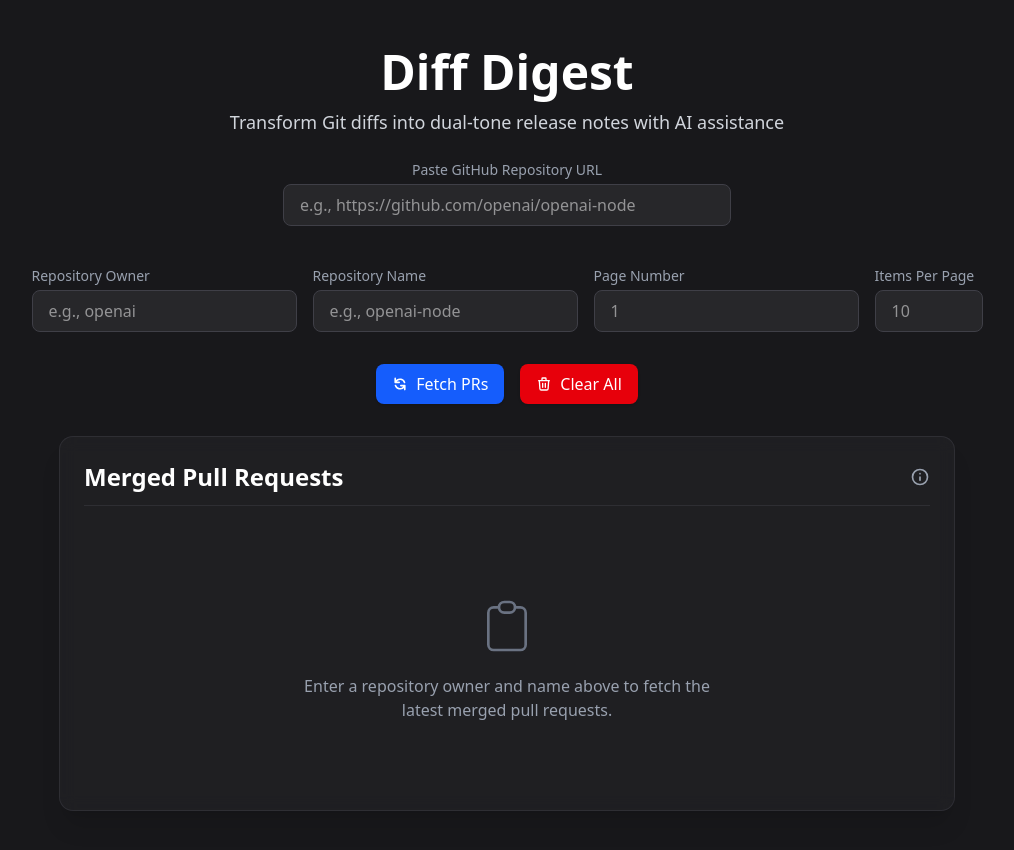
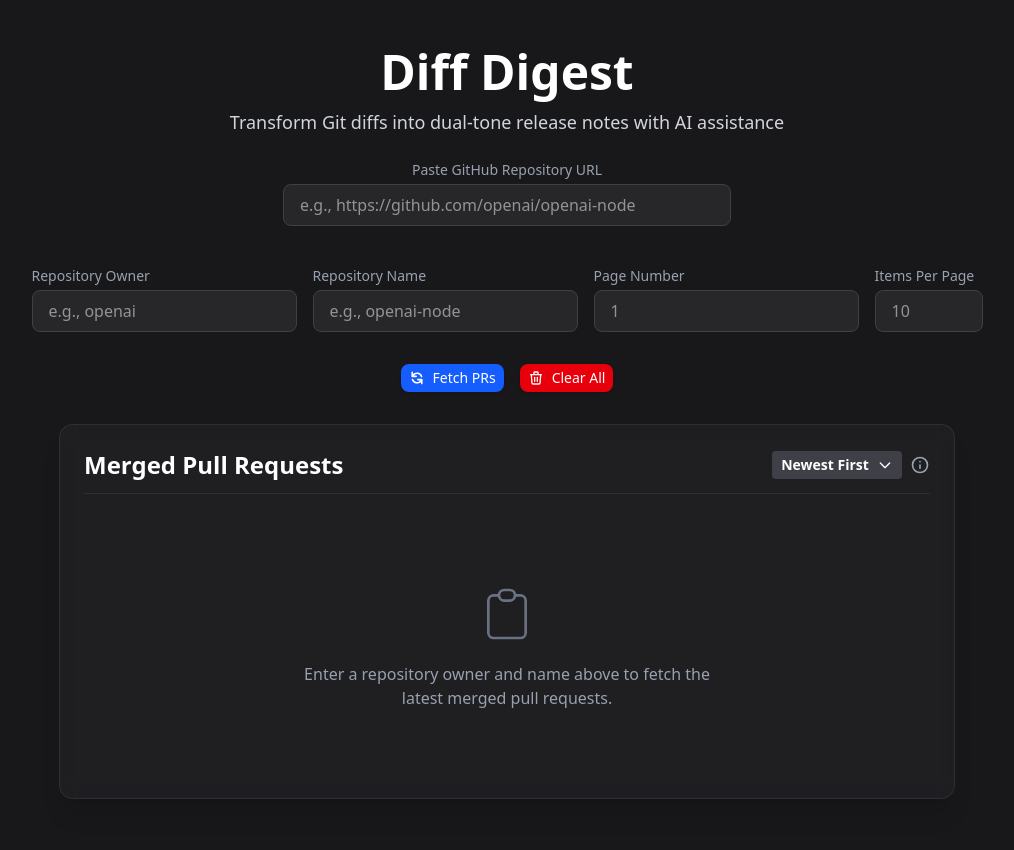
Before and after one commit to nicholaschen09/diff-digest, a Next.js app: page / in a window 1280 px wide. Shown: the top 850 px of the page, without its empty margins (133-1147 px from the left). Built offline with nearby package versions, Linux system fonts and the light colour scheme.

Commit message:
added a button for sorting PRs

```diff
--- a/src/app/api/sample-diffs/route.ts
+++ b/src/app/api/sample-diffs/route.ts
@@ -56,6 +56,7 @@ export async function GET(request: Request) {
     const perPageQuery = searchParams.get('per_page');
     const owner = searchParams.get('owner');
     const repo = searchParams.get('repo');
+    const direction = searchParams.get('direction') === 'asc' ? 'asc' : 'desc';
 
     // Validate required parameters
     if (!owner || !repo) {
@@ -119,8 +120,8 @@ export async function GET(request: Request) {
             state: 'closed',
             per_page: perPage,
             page,
-            sort: 'updated',
-            direction: 'desc',
+            sort: 'created',
+            direction,
         });
 
         // Filter for merged PRs
--- a/src/app/page.tsx
+++ b/src/app/page.tsx
@@ -21,6 +21,7 @@ export default function Home() {
   const [perPage, setPerPage] = usePersistedState<number | undefined>("persisted-perPage", undefined);
   const [page, setPage] = usePersistedState<number | undefined>("persisted-page", undefined);
   const [repoUrl, setRepoUrl] = usePersistedState<string>("persisted-repoUrl", "");
+  const [reverseOrder, setReverseOrder] = usePersistedState<boolean>("persisted-reverseOrder", false);
 
   const diffCardRefs = useRef<Record<string, DiffCardRefMethods>>({});
 
@@ -60,7 +61,7 @@ export default function Home() {
     ]);
   };
 
-  const fetchDiffs = useCallback(async (pageNum: number) => {
+  const fetchDiffs = useCallback(async (pageNum: number, direction?: 'asc' | 'desc') => {
     if (!owner || !repo) {
       setError('Please provide both owner and repo');
       return;
@@ -69,16 +70,19 @@ export default function Home() {
     setIsLoading(true);
     setError(null);
     try {
-      const response = (await fetchWithTimeout(`/api/sample-diffs?owner=${owner}&repo=${repo}&page=${pageNum}&per_page=${perPage}`, {}, 10000)) as Response;
+      const dir = direction || (reverseOrder ? 'asc' : 'desc');
+      const response = (await fetchWithTimeout(`/api/sample-diffs?owner=${owner}&repo=${repo}&page=${pageNum}&per_page=${perPage}${dir ? `&direction=${dir}` : ''}`, {}, 10000)) as Response;
       const data = await response.json();
 
       if (!response.ok) {
         throw new Error(data.error || `HTTP error! status: ${response.status}`);
       }
 
-      setDiffs((prevDiffs) =>
-        pageNum === 1 ? data.diffs : [...prevDiffs, ...data.diffs]
-      );
+      setDiffs((prevDiffs) => {
+        if (pageNum === 1) return data.diffs;
+        // Append or prepend based on direction
+        return dir === 'asc' ? [...prevDiffs, ...data.diffs] : [...data.diffs, ...prevDiffs];
+      });
       setCurrentPage(data.currentPage);
       setNextPage(data.nextPage);
       if (!initialFetchDone) setInitialFetchDone(true);
@@ -93,18 +97,18 @@ export default function Home() {
     } finally {
       setIsLoading(false);
     }
-  }, [owner, repo, perPage, setDiffs, setCurrentPage, setNextPage, setError, setIsLoading, initialFetchDone, setInitialFetchDone]);
+  }, [owner, repo, perPage, setDiffs, setCurrentPage, setNextPage, setError, setIsLoading, initialFetchDone, setInitialFetchDone, reverseOrder]);
 
   // Use useEffect for auto-fetching to avoid hydration errors
   useEffect(() => {
     if (initialFetchDone && diffs.length === 0 && !isLoading && currentPage > 0 && owner && repo) {
-      fetchDiffs(currentPage);
+      fetchDiffs(currentPage, reverseOrder ? 'asc' : 'desc');
     }
-  }, [initialFetchDone, diffs.length, isLoading, currentPage, owner, repo, fetchDiffs]);
+  }, [initialFetchDone, diffs.length, isLoading, currentPage, owner, repo, fetchDiffs, reverseOrder]);
 
   const handleFetchClick = () => {
     setDiffs([]); // Clear existing diffs when fetching the first page again
-    fetchDiffs(page === undefined ? 1 : page);
+    fetchDiffs(page === undefined ? 1 : page, reverseOrder ? 'asc' : 'desc');
   };
 
   const handleBatchGenerateClick = async () => {
@@ -227,7 +231,7 @@ export default function Home() {
                 onClick={handleFetchClick}
                 disabled={isLoading}
                 className={cn(
-                  "px-4 py-2 rounded-md transition-all flex items-center justify-center shadow-sm",
+                  "px-2 py-1 text-sm rounded-md transition-all flex items-center justify-center shadow-sm",
                   isLoading
                     ? "bg-blue-700/70 text-white cursor-wait"
                     : "bg-blue-600 text-white hover:bg-blue-500"
@@ -252,7 +256,7 @@ export default function Home() {
               </button>
               <button
                 onClick={clearAllState}
-                className="px-4 py-2 rounded-md transition-all flex items-center justify-center shadow-sm bg-red-600 text-white hover:bg-red-500"
+                className="px-2 py-1 text-sm rounded-md transition-all flex items-center justify-center shadow-sm bg-red-600 text-white hover:bg-red-500"
               >
                 <svg xmlns="http://www.w3.org/2000/svg" className="h-4 w-4 mr-2" fill="none" viewBox="0 0 24 24" stroke="currentColor">
                   <path strokeLinecap="round" strokeLinejoin="round" strokeWidth={2} d="M19 7l-.867 12.142A2 2 0 0116.138 21H7.862a2 2 0 01-1.995-1.858L5 7m5 4v6m4-6v6m1-10V4a1 1 0 00-1-1h-4a1 1 0 00-1 1v3M4 7h16" />
@@ -267,6 +271,28 @@ export default function Home() {
         <div className="border border-zinc-700/50 rounded-xl p-6 min-h-[300px] bg-zinc-800/50 backdrop-blur-sm shadow-xl">
           <h2 className="text-2xl font-semibold mb-6 text-white border-b border-zinc-700/50 pb-3 flex items-center justify-between">
             <span>Merged Pull Requests</span>
+            <div className="flex items-center gap-2">
+              <button
+                onClick={() => setReverseOrder((prev) => !prev)}
+                className={cn(
+                  "px-2 py-0.5 text-sm rounded bg-zinc-700 text-white hover:bg-zinc-600 transition-colors flex items-center gap-2 justify-center",
+                  reverseOrder ? "ring-2 ring-blue-500" : ""
+                )}
+                aria-pressed={reverseOrder}
+                style={{ width: 130, height: 28 }}
+              >
+                {reverseOrder ? (
+                  <>
+                    <span>Oldest First</span>
+                    <svg className="w-4 h-4" fill="none" stroke="currentColor" strokeWidth="2" viewBox="0 0 24 24"><path strokeLinecap="round" strokeLinejoin="round" d="M5 15l7-7 7 7" /></svg>
+                  </>
+                ) : (
+                  <>
+                    <span>Newest First</span>
+                    <svg className="w-4 h-4" fill="none" stroke="currentColor" strokeWidth="2" viewBox="0 0 24 24"><path strokeLinecap="round" strokeLinejoin="round" d="M19 9l-7 7-7-7" /></svg>
+                  </>
+                )}
+              </button>
               <div className="group relative">
                 <svg xmlns="http://www.w3.org/2000/svg" className="h-5 w-5 text-gray-400 hover:text-white cursor-help transition-colors" fill="none" viewBox="0 0 24 24" stroke="currentColor">
                   <path strokeLinecap="round" strokeLinejoin="round" strokeWidth={2} d="M12 16v-4m0-4h.01M21 12a9 9 0 11-18 0 9 9 0 0118 0z" />
@@ -296,6 +322,7 @@ export default function Home() {
                   <p className="text-sm text-gray-300 mt-2">
                     The AI will analyze each PR and generate both technical and marketing-friendly notes automatically!
                   </p>
+                </div>
               </div>
             </div>
           </h2>
@@ -366,7 +393,7 @@ export default function Home() {
             <div className="mt-8 flex justify-center">
               <button
                 className="px-4 py-2 bg-zinc-700 text-white rounded-md hover:bg-zinc-600 transition-colors disabled:opacity-50 flex items-center"
-                onClick={() => fetchDiffs(nextPage)}
+                onClick={() => fetchDiffs(nextPage, reverseOrder ? 'asc' : 'desc')}
                 disabled={isLoading}
               >
                 Load More
```
Lines whose indentation alone changed are shown as unchanged.
